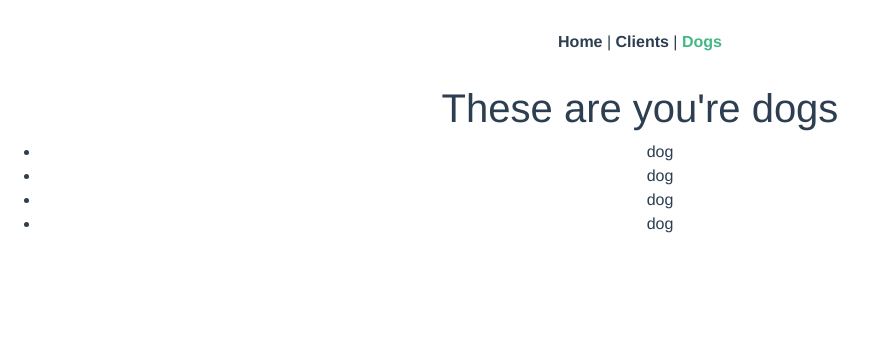
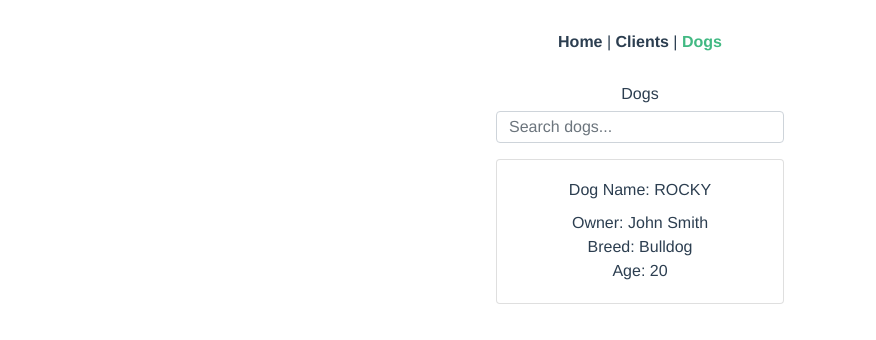
Before and after one commit to daryl101114/RealDealTech, a Vue app in the folder client/: page /#/dogs in a window 1280 px wide. Shown: the top 340 px of the page, without its empty margins (0-876 px from the left). Built offline with nearby package versions, Linux system fonts and the light colour scheme.

Commit message:
Created dog list page and dog component

```diff
--- /dev/null
+++ b/client/src/components/Dog.vue
@@ -0,0 +1,28 @@
+<template>
+    <div class="card" id="card-size">
+        <div class="card-body">
+            <h6 class="card-title">Dog Name: ROCKY</h6>
+            <p class="card-text">Owner: John Smith</h6>
+            <p class="card-text">Breed: Bulldog</p>
+            <p class="card-text">Age: 20</p>
+        </div>
+    </div>
+</template>
+
+<script>
+export default{
+
+}
+</script>
+
+<style>
+#card-size{
+    width: 18rem;
+}
+.card-body{
+    padding: 1rem;
+}
+.card-text{
+    margin-bottom: 0;
+}
+</style>
--- a/client/src/views/Clients.vue
+++ b/client/src/views/Clients.vue
@@ -4,7 +4,7 @@
             <h6 class="page-heading">My Clients</h6>
         </div>
         <div class="d-flex justify-content-center">
-            <input type="text" class="form-control input-field" id="search-bar" placeholder="Search client..." v-model="search"/>
+            <input type="text" class="form-control input-field" id="search-bar" placeholder="Search clients..." v-model="search"/>
         </div>
         <div class="d-flex justify-content-center" id="clientCard">
             <Client/>
--- a/client/src/views/Dogs.vue
+++ b/client/src/views/Dogs.vue
@@ -1,18 +1,35 @@
 <template>
-  <div class="home">
-    <h1> These are you're dogs</h1>
-    <ul>
-        <li>dog</li>
-        <li>dog</li>
-        <li>dog</li>
-        <li>dog</li>
-    </ul>
-  </div>
+  <div class="d-flex flex-column justify-content-center">
+        <div class="d-flex justify-content-center">
+            <h6 class="page-heading">Dogs</h6>
+        </div>
+        <div class="d-flex justify-content-center">
+            <input type="text" class="form-control input-field" id="search-bar" placeholder="Search dogs..." v-model="search"/>
+        </div>
+        <div class="d-flex justify-content-center" id="dogCard">
+            <Dog/>
+        </div>
+    </div>
 </template>
 
 <script>
+import Dog from '@/components/Dog.vue'
 
 export default {
-  name: 'Dogs'
+  name: 'Dogs',
+  components: {
+      Dog
+  }
 }
 </script>
+
+<style>
+#search-bar{
+    width: 18rem;
+    height: 2rem;
+}
+
+#dogCard{
+    margin: 1rem;
+}
+</style>
```
